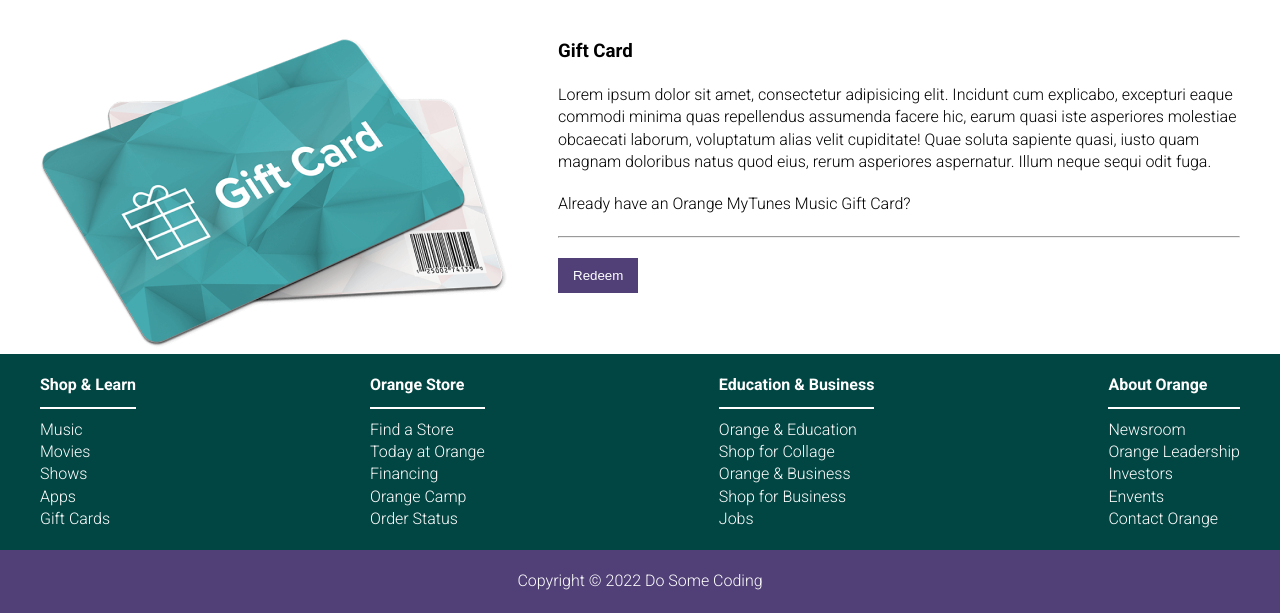
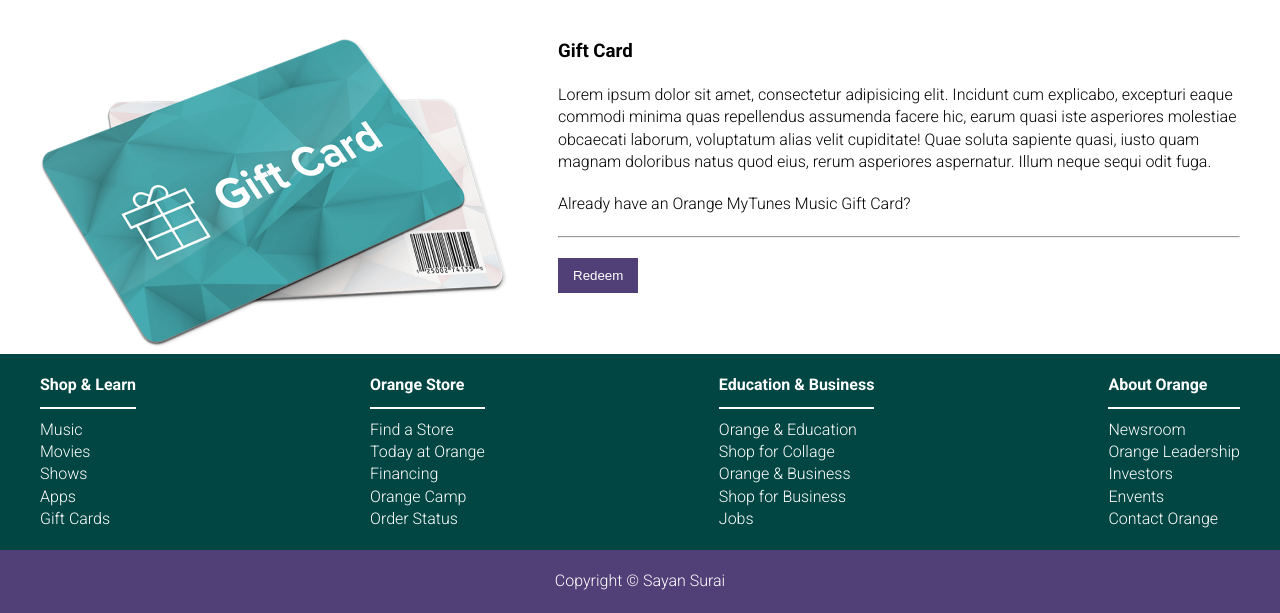
Before and after one commit to sayan6131/myTunes, a plain HTML site: page index.html in a window 1280 px wide. Shown: the part 3726-4339 px from the top of the page. Drawn offline with Linux system fonts and the light colour scheme.

Commit message:
Update index.html

```diff
--- a/index.html
+++ b/index.html
@@ -170,7 +170,7 @@
         </div>
       </section>
       <section class="footer-lower">
-        <p>Copyright © 2022 Do Some Coding</p>
+        <p>Copyright © Sayan Surai</p>
       </section>
     </footer>
   </body>
```
